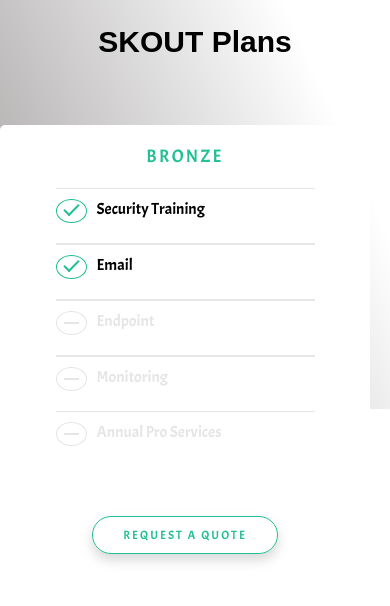
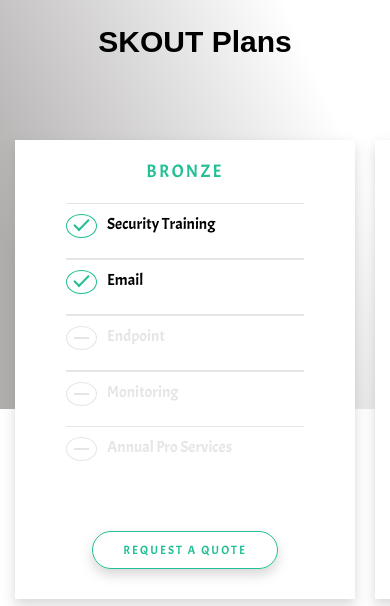
Before and after one commit to varchenkojulia1/AlexSoft-Lab, a website built with webpack: page 2/src/index.html in a window 390 px wide. Shown: the part 2980-3586 px from the top of the page. Built offline with nearby package versions, Linux system fonts and the light colour scheme; a web font is replaced by a local one.

Commit message:
change slider, add shadow on slick

```diff
--- /dev/null
+++ b/2/src/js/companiesSlider.js
@@ -0,0 +1,36 @@
+import $ from "jquery";
+
+export const componentSlider = () => {
+  $(".companies-sl").slick({
+    arrows: false,
+    dots: true,
+    asNavFor: ".companies-list",
+    autoPlay: true,
+    autoplaySpeed: 15000,
+  });
+  $(".companies-list").slick({
+    slidesToShow: 5,
+    asNavFor: ".companies-sl",
+    focusOnSelect: true,
+    responsive: [
+      {
+        breakpoint: 1025,
+        settings: {
+          slidesToShow: 5,
+          arrows: false,
+          dots: false,
+          infinite: false,
+        },
+      },
+      {
+        breakpoint: 767,
+        settings: {
+          slidesToShow: 3,
+          arrows: false,
+          dots: false,
+          infinite: false,
+        },
+      },
+    ],
+  });
+};
--- a/2/src/js/index.js
+++ b/2/src/js/index.js
@@ -6,6 +6,7 @@
 import { plansContainerCarousel } from "./plansContainerCarousel";
 import { showSectionFunc } from "./showSectionFunc";
 import { hideAll } from "./hideAll";
+import { componentSlider } from "./companiesSlider";
 
 $(document).ready(function () {
   if (window.innerWidth > 767) {
@@ -18,40 +19,12 @@
     autoplaySpeed: 30000,
   });
 
-  $(".companies-sl").slick({
-    arrows: false,
-    dots: true,
-    asNavFor: ".companies-list",
-    autoPlay: true,
-    autoplaySpeed: 15000,
-  });
-  $(".companies-list").slick({
-    slidesToShow: 5,
-    asNavFor: ".companies-sl",
-    focusOnSelect: true,
-    responsive: [
-      {
-        breakpoint: 1025,
-        settings: {
-          slidesToShow: 5,
-          arrows: false,
-          dots: false,
-          infinite: false,
-        },
-      },
-      {
-        breakpoint: 767,
-        settings: {
-          slidesToShow: 3,
-          arrows: false,
-          dots: false,
-          infinite: false,
-        },
-      },
-    ],
-  });
+  componentSlider();
   plansContainerCarousel();
+
   window.addEventListener("resize", plansContainerCarousel);
+  window.addEventListener("resize", componentSlider);
+
   $("#hamburger").on("click", showMenuToggle);
   $(document).on("scroll", scrollFunc);
   $(document).on("scroll", showSectionFunc);
--- a/2/src/js/plansContainerCarousel.js
+++ b/2/src/js/plansContainerCarousel.js
@@ -1,28 +1,21 @@
 import $ from "jquery";
 export const plansContainerCarousel = () => {
   $(".plans-items").slick({
+    mobileFirst: true,
+    arrows: false,
+    dots: false,
+    slidesToShow: 1,
+    infinite: false,
     responsive: [
       {
-        breakpoint: 4000,
+        breakpoint: 1025,
         settings: "unslick",
-      },
-      {
-        breakpoint: 1025,
-        settings: {
-          arrows: false,
-          dots: false,
-          slidesToShow: 3,
-          infinite: false,
-        },
       },
       {
         breakpoint: 767,
         settings: {
-          arrows: false,
-          dots: false,
-          slidesToShow: 1,
-          centerMode: true,
-          infinite: false,
+          slidesToShow: 2,
+          centerMode: false,
         },
       },
     ],
--- a/2/src/js/showSectionFunc.js
+++ b/2/src/js/showSectionFunc.js
@@ -1,7 +1,7 @@
 export const showSectionFunc = () => {
   const sections = document.querySelectorAll("main > section"),
-    breakpointsDesktop = [600, 1200, 2100, 3200, 3500, 3800],
-    breakpointsTablet = [300, 1200, 1900, 3100, 3700, 4500];
+    breakpointsDesktop = [600, 1200, 2000, 3000, 3500, 3800],
+    breakpointsTablet = [300, 1200, 1900, 3100, 3700, 4100];
   let currentBreakpoints =
     window.innerWidth <= 1024 ? breakpointsTablet : breakpointsDesktop;
 
--- a/2/src/styles/_general.scss
+++ b/2/src/styles/_general.scss
@@ -37,6 +37,7 @@
     }
   }
 }
+
 h2 {
   font-family: Aclonica, sans-serif;
   font-size: 42px;
--- a/2/src/styles/_media-mobile.scss
+++ b/2/src/styles/_media-mobile.scss
@@ -6,10 +6,12 @@
   header {
     .logo {
       padding: 20px 0;
+
       & + div {
         margin: 0;
       }
     }
+
     nav {
       height: 90vh;
     }
@@ -18,10 +20,12 @@
     h1 {
       font-size: 40px;
     }
+
     &-text-wrapper {
       grid-template-columns: 1fr;
       grid-template-rows: repeat(2, auto);
       gap: 40px;
+
       p {
         font-size: 16px;
       }
@@ -33,6 +37,7 @@
       min-width: 80vw;
       opacity: 1;
     }
+
     .text-wrapper {
       padding: 0;
       text-align: left;
@@ -44,21 +49,26 @@
       font-size: 32px;
       padding: 0;
     }
+
     .wrapper {
       margin: 0;
     }
+
     .inner-wrapper {
       .text-wrapper {
         margin-left: 20px;
+
         h4 {
           font-size: 16px;
           padding-top: 16px;
         }
+
         p {
           font-size: 12px;
           padding-bottom: 20px;
         }
       }
+
       .img-wrapper {
         margin: 0 10px;
       }
@@ -70,35 +80,40 @@
         font-size: 32px;
         padding: 50px 0 0 0;
       }
+
       .slick-dots {
         right: calc(50% + 60px);
         top: 0;
         flex-direction: row;
       }
+
       .text-wrapper {
         padding: 0;
       }
+
       .sl1-item p {
         font-size: 12px;
       }
+
       .img-wrapper {
         display: flex;
+
         img {
           margin: auto 0;
         }
       }
     }
+
     .plans {
       margin-bottom: 150px;
+
       h2 {
         font-size: 30px;
       }
+
       &-items {
         & > div h3 {
           padding: 20px;
-        }
-        .slick-list {
-          padding: 0 !important;
         }
       }
     }
@@ -107,11 +122,14 @@
     .img-wrapper {
       min-width: 70vw;
     }
+
     .text-wrapper {
       font-size: 16px;
     }
+
     .slick-slide {
       width: 60px;
+
       img {
         width: 100%;
       }
@@ -119,12 +137,15 @@
   }
   .more-question {
     grid-template-rows: 1fr 1fr;
+
     .text-wrapper {
       width: 80vw;
       margin: 0 auto;
+
       h3 {
         font-size: 24px;
       }
+
       p {
         font-size: 12px;
       }
@@ -135,29 +156,37 @@
     hr.container {
       max-width: 100%;
     }
+
     .container.top {
       width: 100%;
       margin: 0;
     }
+
     .top {
       grid-template-columns: auto;
       grid-template-rows: repeat(2, auto);
+
       nav {
         padding: 0 0 0 10px;
         text-align: left;
         width: 100vw;
+
         li {
           padding-left: 20px;
         }
       }
+
       .contacts-wrapper {
         margin-top: 20px;
       }
+
       .contacts-line {
         grid-template-rows: repeat(4, auto);
         grid-template-columns: 1fr;
+
         p {
           padding-left: 20px;
+
           &:nth-of-type(3) {
             max-width: 270px;
             font-size: 12px;
@@ -165,23 +194,29 @@
           }
         }
       }
+
       .map {
         text-align: left;
       }
     }
+
     .bottom {
       flex-direction: column;
       justify-content: center;
+
       .footer-logo {
         width: 50%;
         margin: 10px auto;
+
         img {
           width: 100%;
         }
       }
+
       .social {
         display: flex;
         align-self: unset;
+
         a {
           display: block;
           margin: 0 auto;
--- a/2/src/styles/_media-tablet.scss
+++ b/2/src/styles/_media-tablet.scss
@@ -50,13 +50,16 @@
           }
         }
       }
+
       div {
         flex-direction: column;
         justify-content: center;
         align-items: center;
+
         .btn {
           color: $accent;
           border: 1px solid $accent;
+
           &:first-of-type {
             margin: 20px 0;
           }
@@ -87,26 +90,32 @@
     grid-template-rows: repeat(3, auto);
     grid-template-columns: 1fr;
     margin-bottom: 50px;
+
     .img-wrapper {
       margin: 0 auto;
       transition: 2s;
       opacity: 0;
     }
+
     .text-wrapper {
       text-align: center;
       opacity: 0;
       transition: 2s;
+
       p {
         margin: 0 auto;
         padding-bottom: 50px;
       }
+
       h3 {
         padding-top: 80px;
       }
     }
+
     .btn-wrapper {
       flex-direction: column;
       margin: 0 auto;
+
       a:first-of-type {
         margin-bottom: 30px;
         min-width: 170px;
@@ -153,9 +162,15 @@
       background: transparent;
       box-shadow: unset;
     }
-    .slick-slide {
-      background: white;
-      margin-right: 20px;
+
+    .slick-list {
+      padding: 15px;
+
+      .slick-slide {
+        box-shadow: $btnShadow;
+        background: white;
+        margin-right: 20px;
+      }
     }
   }
 
@@ -192,9 +207,11 @@
     & > div:last-of-type {
       padding: 0;
     }
+
     & > div:last-of-type h4 {
       padding-top: 20px;
     }
+
     h4 {
       padding-left: 40px;
     }
--- a/2/src/styles/_variables.scss
+++ b/2/src/styles/_variables.scss
@@ -1,8 +1,11 @@
 $mainColor: #7f7f7f;
 $lightMain: #e5e5e5;
 $accent: #22bf95;
+
 $footerBG: #f2f2f2;
+
 $gradientColor1: #50cdd7;
 $gradientColor2: #55e955;
+
 $btnShadow: 0 6px 12px rgba(127, 127, 127, 0.3);
 $btnHoverShadow: 0 6px 20px rgba(127, 127, 127, 0.3);
```
